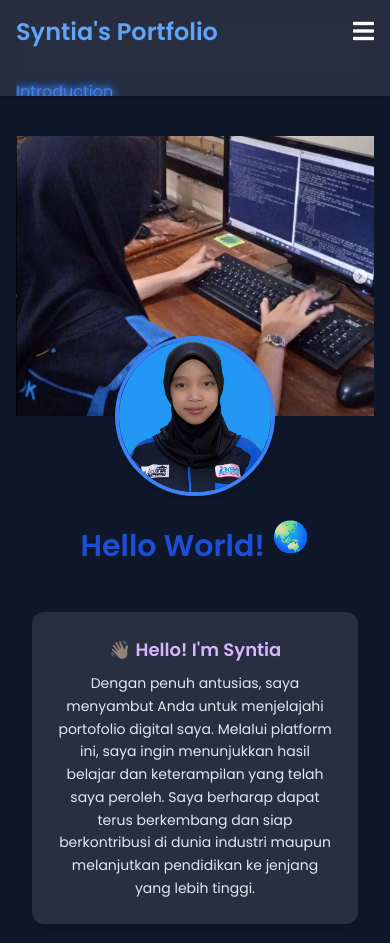
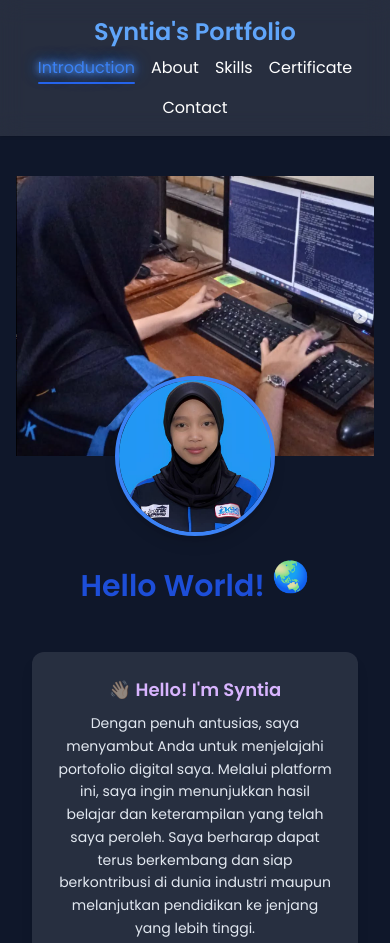
Before and after one commit to syntia-4d/Syntia-Digital-Portofolio, a plain HTML site: page index.html in a window 390 px wide. Shown: the top 943 px of the page. Drawn offline with nearby package versions, Linux system fonts and the light colour scheme.

Commit message:
index.html

```diff
--- a/index.html
+++ b/index.html
@@ -31,37 +31,22 @@
       width: 100%;
     }
     .nav-link-glow {
-      color: #3b82f6; /* Warna biru */
+      color: #3b82f6;
       text-shadow: 0 0 6px #60a5fa, 0 0 12px #3b82f6, 0 0 18px #2563eb;
-    }
-    #mobileMenu {
-      max-height: 0;
-      overflow: hidden;
-      transition: max-height 0.4s ease-in-out;
-    }
-    #mobileMenu.open {
-      max-height: 500px; /* Cukup besar untuk menampung semua item */
     }
   </style>
 </head>
 <body class="bg-slate-900 min-h-screen flex flex-col text-white">
+  <!-- Navbar -->
   <nav class="w-full bg-white/10 backdrop-blur-md shadow sticky top-0 z-50">
-  <div class="max-w-7xl mx-auto px-4 sm:px-6 lg:px-8">
-    <div class="flex justify-between h-16 items-center">
+    <div class="max-w-7xl mx-auto px-4 sm:px-6 lg:px-8 flex flex-col sm:flex-row justify-between items-center h-auto sm:h-16 py-4 sm:py-0 gap-2 sm:gap-0">
       <!-- Logo -->
-      <div class="flex-shrink-0 text-2xl font-semibold text-blue-400 select-none">
+      <div class="text-2xl font-semibold text-blue-400 select-none">
         Syntia's Portfolio
       </div>
 
-      <!-- Hamburger Button (Mobile) -->
-      <div class="md:hidden">
-        <button id="menuToggle" class="text-white focus:outline-none text-2xl">
-          <i class="fas fa-bars"></i>
-        </button>
-      </div>
-
-      <!-- Menu Desktop -->
-      <div class="hidden md:flex space-x-8">
+      <!-- Navigation Links -->
+      <div class="flex flex-wrap justify-center sm:justify-end gap-4 sm:gap-8">
         <a class="nav-link text-white hover:text-blue-400 font-medium" href="index.html">Introduction</a>
         <a class="nav-link text-white hover:text-blue-400 font-medium" href="about.html">About</a>
         <a class="nav-link text-white hover:text-blue-400 font-medium" href="skills.html">Skills</a>
@@ -69,19 +54,9 @@
         <a class="nav-link text-white hover:text-blue-400 font-medium" href="contact.html">Contact</a>
       </div>
     </div>
-
-      <!-- Menu Mobile (Dropdown) -->
-      <div id="mobileMenu" class="md:hidden flex-col space-y-4 mt-4 pb-4">
-        <a class="nav-link block text-white hover:text-blue-400 font-medium" href="index.html">Introduction</a>
-        <a class="nav-link block text-white hover:text-blue-400 font-medium" href="about.html">About</a>
-        <a class="nav-link block text-white hover:text-blue-400 font-medium" href="skills.html">Skills</a>
-        <a class="nav-link block text-white hover:text-blue-400 font-medium" href="certificate.html">Certificate</a>
-        <a class="nav-link block text-white hover:text-blue-400 font-medium" href="contact.html">Contact</a>
-      </div>
-    </div>
   </nav>
 
-  <!-- Bagian utama -->
+  <!-- Main Content -->
   <main class="flex-grow max-w-7xl mx-auto px-4 sm:px-6 lg:px-8 py-10">
     <section id="introduction">
       <!-- Background -->
@@ -99,8 +74,7 @@
       <!-- Konten -->
       <div class="mt-28 px-4 text-center space-y-12 max-w-4xl mx-auto">
         <h1 class="text-3xl sm:text-4xl lg:text-5xl font-extrabold text-blue-700">
-          Hello World!
-          <span class="inline-block animate-bounce">🌏</span>
+          Hello World! <span class="inline-block animate-bounce">🌏</span>
         </h1>
         <div class="bg-white/10 p-6 rounded-xl shadow-lg transition-transform hover:scale-105 hover:shadow-blue-400">
           <p class="text-lg sm:text-xl font-bold text-purple-300">
@@ -116,7 +90,6 @@
           Selengkapnya tentang saya <span class="ml-2 text-lg">›</span>
         </a>
       </div>
-
     </section>
   </main>
 
@@ -152,22 +125,6 @@
         }
       });
     });
-
-    // === Toggle Mobile Menu ===
-    const toggleBtn = document.getElementById("menuToggle");
-    const mobileMenu = document.getElementById("mobileMenu");
-    let menuOpen = false;
-
-    toggleBtn.addEventListener("click", () => {
-    menuOpen = !menuOpen;
-    mobileMenu.classList.toggle("open");
-
-    // Ganti ikon
-    toggleBtn.innerHTML = menuOpen
-      ? '<i class="fas fa-times"></i>'
-      : '<i class="fas fa-bars"></i>';
-  });
   </script>
-
 </body>
 </html>
```
Lines whose indentation alone changed are shown as unchanged.
